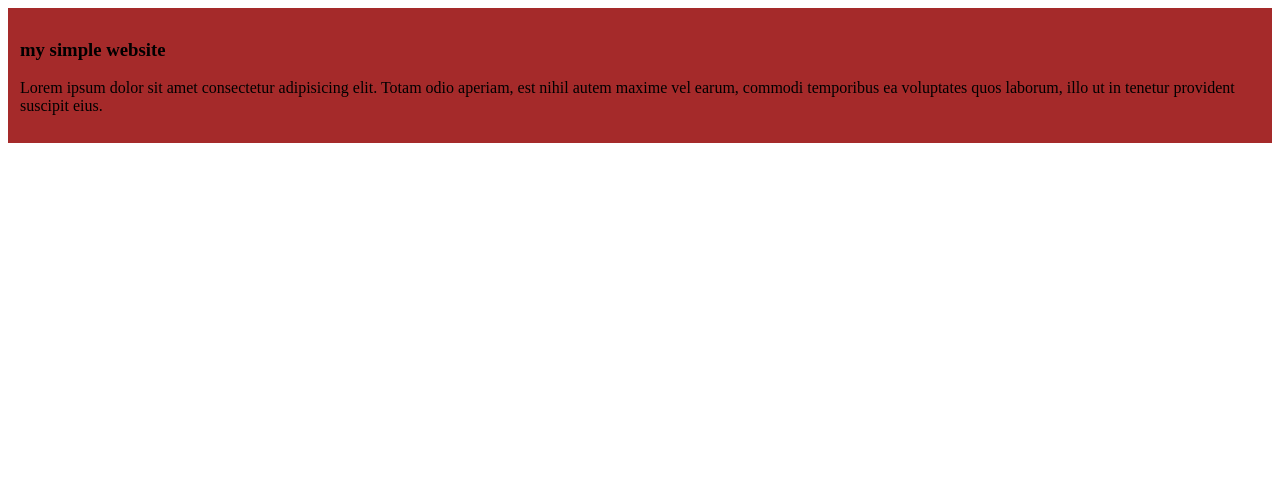
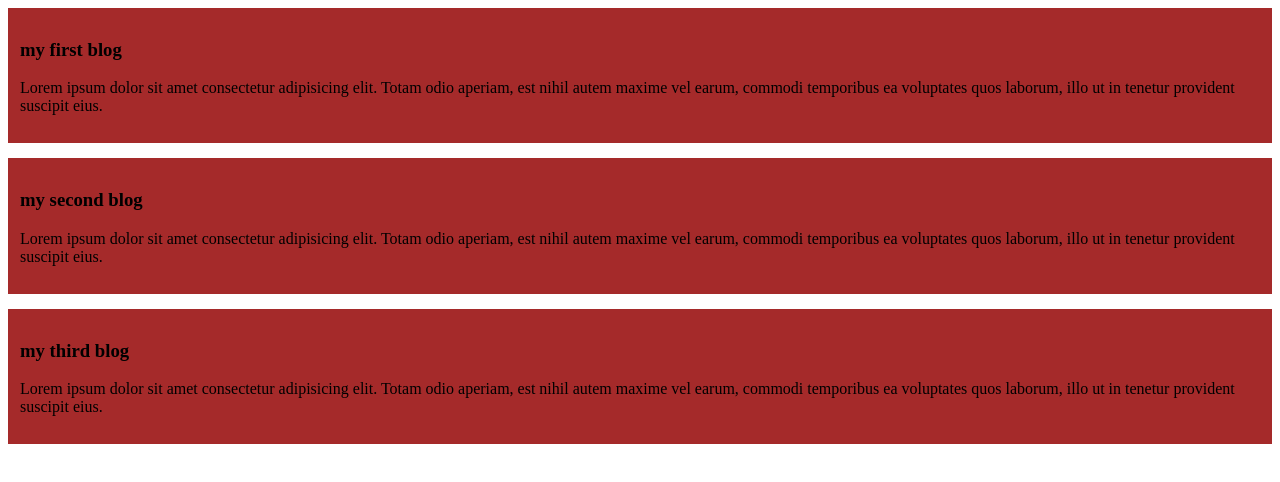
Before and after one commit to mdrahat2006/my-simple-website, a plain HTML site: page index.html in a window 1280 px wide. Drawn offline with Linux system fonts and the light colour scheme.

Commit message:
added my second and third blog

```diff
--- a/index.html
+++ b/index.html
@@ -8,7 +8,15 @@
 </head>
 <body>
     <div>
-        <h3>my simple website</h3>
+        <h3>my first blog</h3>
+        <p>Lorem ipsum dolor sit amet consectetur adipisicing elit. Totam odio aperiam, est nihil autem maxime vel earum, commodi temporibus ea voluptates quos laborum, illo ut in tenetur provident suscipit eius.</p>
+    </div>
+    <div>
+        <h3>my second blog</h3>
+        <p>Lorem ipsum dolor sit amet consectetur adipisicing elit. Totam odio aperiam, est nihil autem maxime vel earum, commodi temporibus ea voluptates quos laborum, illo ut in tenetur provident suscipit eius.</p>
+    </div>
+    <div>
+        <h3>my third blog</h3>
         <p>Lorem ipsum dolor sit amet consectetur adipisicing elit. Totam odio aperiam, est nihil autem maxime vel earum, commodi temporibus ea voluptates quos laborum, illo ut in tenetur provident suscipit eius.</p>
     </div>
 
--- a/styles/vlog.css
+++ b/styles/vlog.css
@@ -1,4 +1,5 @@
 div{
     background-color: brown;
     padding: 12px;
+    margin-bottom: 15px;
 }
```
